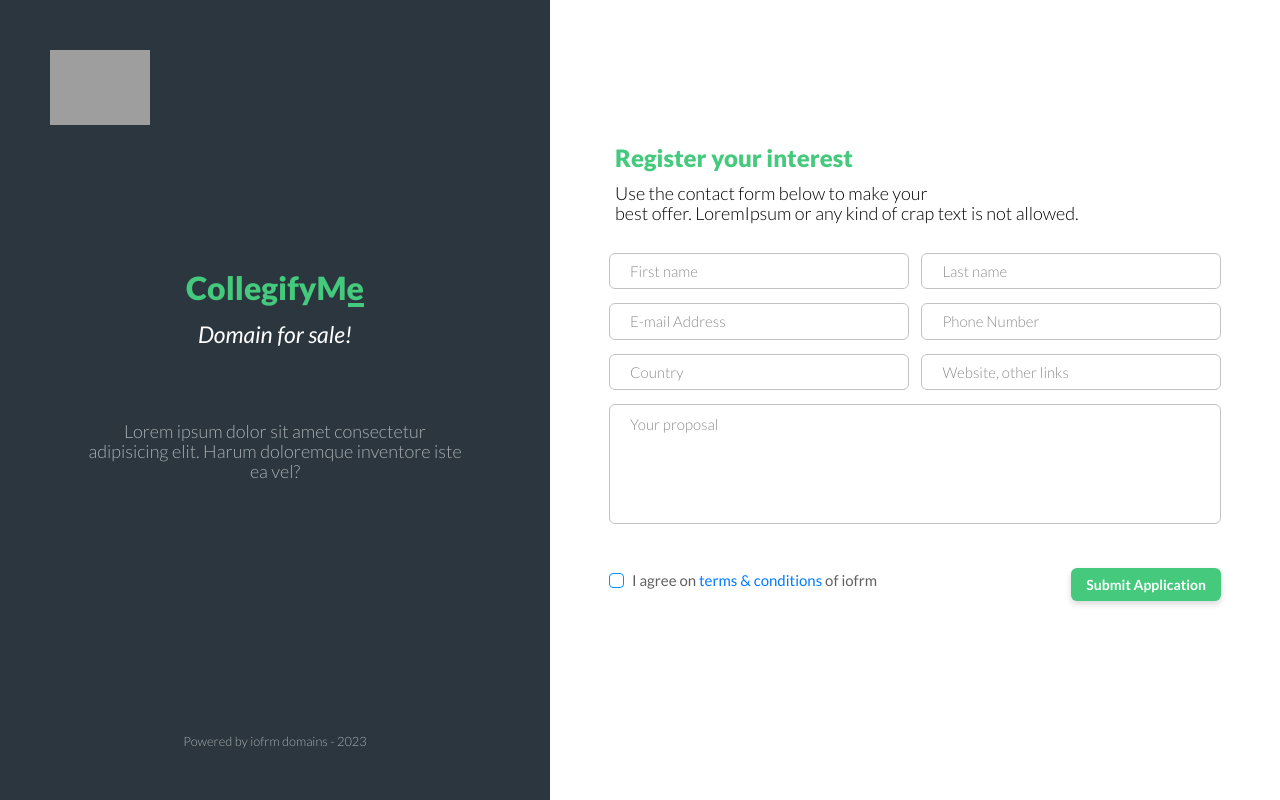
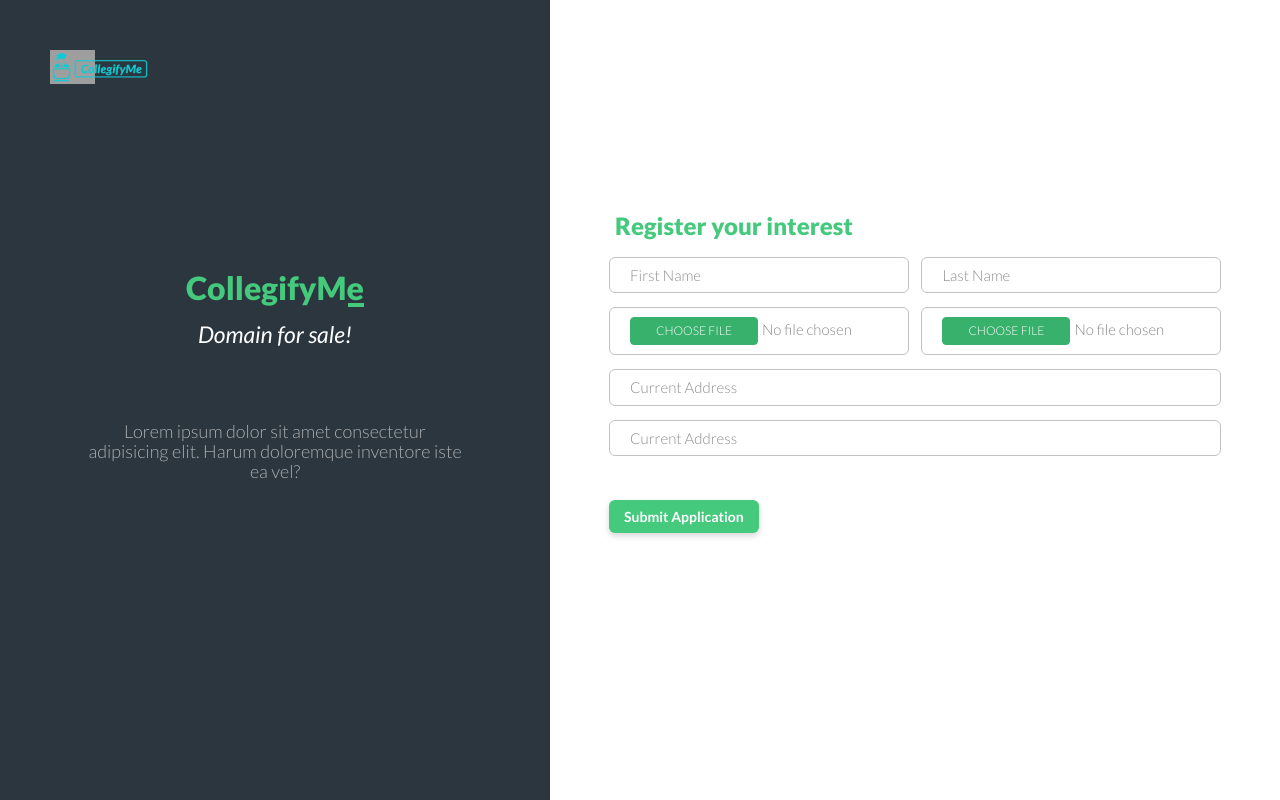
Before and after one commit to TaushifReza/CollegifyMe-FYP-, a Django app: template templates/student/registration.html in a window 1280 px wide. Run offline with Django 5.2, Linux system fonts and the light colour scheme; the template is opened without the code that fills it: values that come from a table or form of the project are taken from there, others are empty; some libraries are stand-ins or nearby versions; grey boxes are pictures that could not be loaded.

Commit message:
Make StudentProfile form and render it in frontend and configure some view

```diff
--- a/static/css/mainstyle.css
+++ b/static/css/mainstyle.css
@@ -46,3 +46,28 @@
 .alert-error-color{
     background-color: #f8d7da !important;
 }
+
+/* STUDENT REGISTER FORM STYLE */
+.image-container > [type="file"] {
+/* Style the color of the message that says 'No file chosen' */
+  color: #878787;
+  height: 48px !important;
+}
+.image-container > [type="file"]::-webkit-file-upload-button {
+  background: #38b16d;
+  border: 1px solid #38b16d;
+  border-radius: 4px;
+  color: #fff;
+  cursor: pointer;
+  font-size: 12px;
+  outline: none;
+  padding: 4px 25px;
+  text-transform: uppercase;
+  transition: all 1s ease;
+}
+
+.image-container > [type="file"]::-webkit-file-upload-button:hover {
+  background: #fff;
+  border: 1px solid #0093ff;
+  color: #000;
+}
--- /dev/null
+++ b/student/forms.py
@@ -0,0 +1,39 @@
+from django import forms
+
+from student.models import StudentProfile
+from student.utils import allow_only_image_validator
+
+
+class StudentProfileForm(forms.ModelForm):
+    profile_image = forms.FileField(validators=[allow_only_image_validator])
+    cover_image = forms.FileField(validators=[allow_only_image_validator])
+
+    custom_placeholders = {
+        "first_name": "First Name",
+        "last_name": "Last Name",
+        "profile_image": "Profile Image",
+        "cover_image": "Cover Image",
+        "current_address": "Current Address",
+        "permanent_address": "Permanent Address",
+    }
+
+    class Meta:
+        model = StudentProfile
+        fields = [
+            "first_name",
+            "last_name",
+            "profile_image",
+            "cover_image",
+            "current_address",
+            "permanent_address",
+        ]
+
+    def __init__(self, *args, **kwargs):
+        super(StudentProfileForm, self).__init__(*args, **kwargs)
+        for visible in self.visible_fields():
+            visible.field.widget.attrs["class"] = "form-control"
+            field_name = visible.name
+            if field_name in self.custom_placeholders:
+                visible.field.widget.attrs["placeholder"] = self.custom_placeholders[
+                    field_name
+                ]
--- a/student/models.py
+++ b/student/models.py
@@ -1,4 +1,6 @@
 from django.db import models
+
+from cloudinary.models import CloudinaryField
 
 from user.models import User
 
@@ -7,7 +9,7 @@ class StudentProfile(models.Model):
     user = models.OneToOneField(User, on_delete=models.CASCADE)
     first_name = models.CharField(max_length=50)
     last_name = models.CharField(max_length=50)
-    profile_image = models.CharField(max_length=50)
-    cover_image = models.CharField(max_length=50)
+    profile_image = CloudinaryField("profileImage")
+    cover_image = CloudinaryField("coverImage")
     current_address = models.CharField(max_length=250, blank=True, null=True)
     permanent_address = models.CharField(max_length=250, blank=True, null=True)
--- a/templates/student/registration.html
+++ b/templates/student/registration.html
@@ -14,7 +14,7 @@ CollegifyMe-Login
       <div class="website-logo">
         <a href="index.html">
           <div class="logo">
-            <img class="logo-size" src="images/logo-light.svg" alt="" />
+            <img class="" src="{% static 'images/CollegifyMeNobackground-01.png' %}" alt="logo" />
           </div>
         </a>
       </div>
@@ -38,89 +38,59 @@ CollegifyMe-Login
               </p>
             </div>
           </div>
-          <div class="bottom-view">
-            <p>
-              <small class="font-weight-light"
-                >Powered by iofrm domains - 2023</small
-              >
-            </p>
-          </div>
         </div>
         <div class="form-holder">
           <div class="form-content">
             <div class="form-items">
               <h3>Register your interest</h3>
-              <p class="text-black">
-                Use the contact form below to make your<br />best offer.
-                LoremIpsum or any kind of crap text is not allowed.
-              </p>
-              <form class="container-custom-padding">
+              <form class="container-custom-padding" {% url "studentRegistrationView" %} method="post" enctype="multipart/form-data">
+                {% csrf_token %}
+                <ul class="form-alert-style text-white">
+                {% for fields in form %}
+                    {% if fields.errors %}
+                      {% for error in fields.errors  %}
+                        <li>{{ error }}</li>
+                      {% endfor %}
+                    {% endif %}
+                {% endfor %}
+                {% if form.non_field_errors %}
+                  <li>{{ form.non_field_errors }}</li>
+                {% endif %}
+                </ul>
+
                 <div class="row">
                   <div class="col-12 col-sm-6">
-                    <input
-                      type="text"
-                      class="form-control"
-                      placeholder="First name"
-                    />
+                    {{ form.first_name }}
                   </div>
                   <div class="col-12 col-sm-6">
-                    <input
-                      type="text"
-                      class="form-control"
-                      placeholder="Last name"
-                    />
+                    {{ form.last_name }}
                   </div>
                 </div>
+
                 <div class="row">
-                  <div class="col-12 col-sm-6">
-                    <input
-                      type="text"
-                      class="form-control"
-                      placeholder="E-mail Address"
-                    />
+                  <div class="col-12 col-sm-6 image-container">
+                    {{ form.profile_image }}
                   </div>
-                  <div class="col-12 col-sm-6">
-                    <input
-                      type="text"
-                      class="form-control"
-                      placeholder="Phone Number"
-                    />
+                  <div class="col-12 col-sm-6 image-container">
+                    {{ form.cover_image }}
                   </div>
                 </div>
+
                 <div class="row">
-                  <div class="col-12 col-sm-6">
-                    <input
-                      type="text"
-                      class="form-control"
-                      placeholder="Country"
-                    />
-                  </div>
-                  <div class="col-12 col-sm-6">
-                    <input
-                      type="text"
-                      class="form-control"
-                      placeholder="Website, other links"
-                    />
+                  <div class="col-12">
+                    {{ form.current_address}}
                   </div>
                 </div>
+
                 <div class="row">
                   <div class="col-12">
-                    <textarea
-                      class="form-control"
-                      placeholder="Your proposal"
-                    ></textarea>
+                    {{ form.current_address}}
                   </div>
                 </div>
+
                 <div class="row top-padding">
-                  <div class="col-12 col-sm-6">
-                    <input type="checkbox" id="chk1" required /><label
-                      for="chk1"
-                      >I agree on <a href="#">terms & conditions</a> of
-                      iofrm</label
-                    >
-                  </div>
-                  <div class="col-12 col-sm-6">
-                    <div class="form-button text-right">
+                  <div class="col-12">
+                    <div class="form-button text-left">
                       <button
                         id="submit"
                         type="submit"
--- a/user/urls.py
+++ b/user/urls.py
@@ -7,4 +7,5 @@ urlpatterns = [
     path("register/", views.RegisterView, name="registerView"),
     path("forgetPassword/", views.ForgetPassword, name="forgetPasswordView"),
     path("activate/<uidb64>/<token>/", views.activate, name="activate"),
+    path("logout/", views.LogoutView, name="logoutView"),
 ]
```
Also changed, not shown: README.Docker.md (deleted, +0 -22 lines), compose.yaml (deleted, +0 -44 lines), student/utils.py (added, +12 -0 lines), student/views.py (+15 -3 lines), templates/base.html (+16 -3 lines), templates/includes/navbar.html (+35 -3 lines), user/views.py (+17 -2 lines), static/images/CollegifyMeBackground-012.png (added), static/images/CollegifyMeNobackground-01.png (added), student/migrations/0001_initial.py (added), templates/account/register.html (indentation only), 2 other files.
